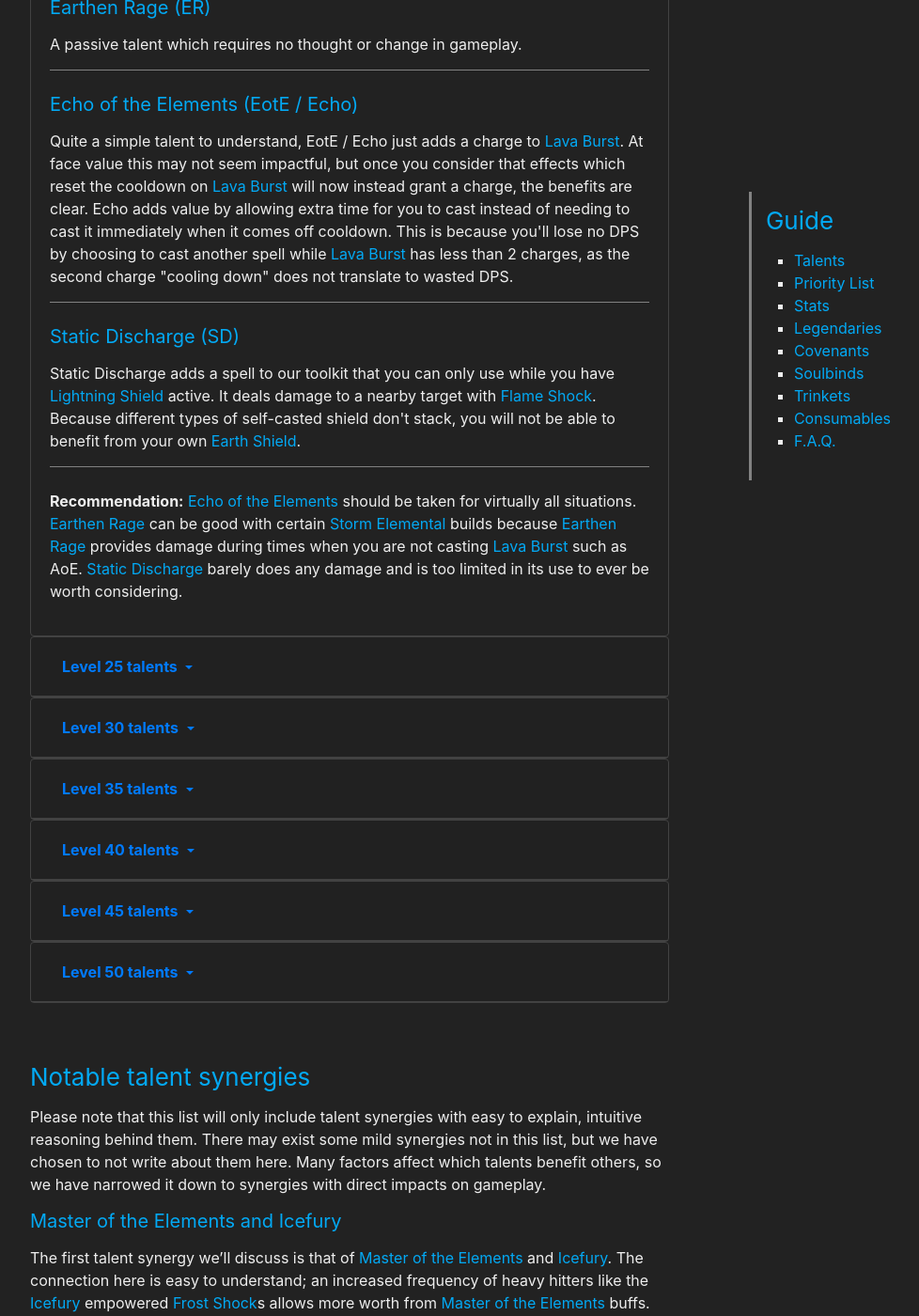
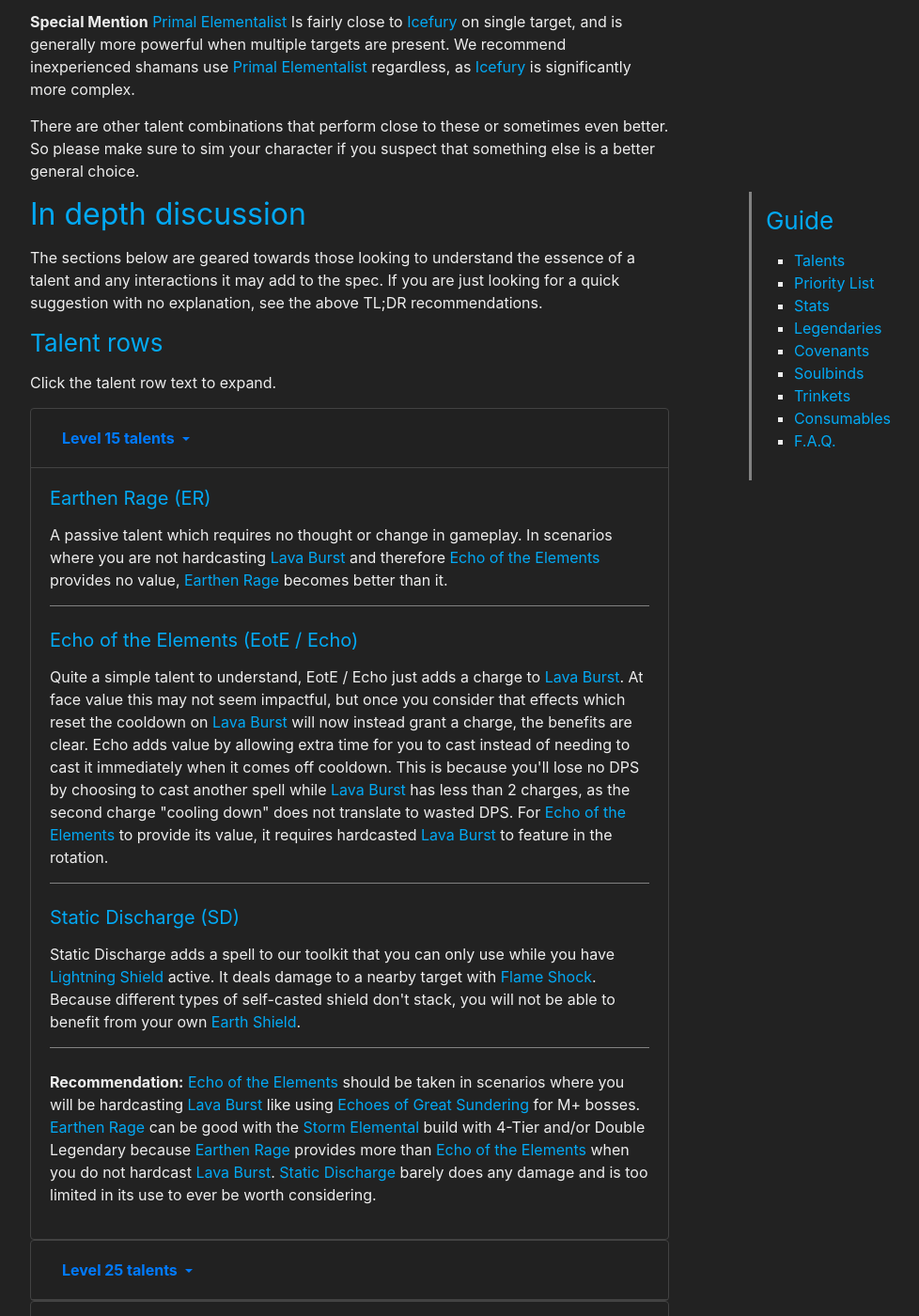
Before and after one commit to stormearthandlava/stormearthandlava.github.io, a Jekyll site: the page built from guide/general/talents.md, in a window 1280 px wide and 1400 px high, scrolled down 1705 px. Shown: the whole window at 94% size, without its empty margins (268-1246 px from the left). Built offline with Jekyll 4.4.1, drawn with Linux system fonts in a browser that asks for light colours; a script that is not in the unit is left out; some of the changed text lies outside the part shown.

Commit message:
Update talents.md

```diff
--- a/guide/general/talents.md
+++ b/guide/general/talents.md
@@ -14,7 +14,10 @@
 --- | ---
 Questing / Solo&nbsp;Content | 15: {{ site.data.talent.eote }}<br/> 25: {{ site.data.talent.eb }}<br/> 25: {{ site.data.talent.earth_shield }}<br/> 35: {{ site.data.talent.mote }}<br/> 40: {{ site.data.talent.natures_guardian }}<br/> 45: {{ site.data.talent.pe }}<br/> 50: {{ site.data.talent.sk }}
 Mythic+ | 15: {{ site.data.talent.echo }} **OR** {{ site.data.talent.er }} (with {{ site.data.talent.se }})<br/> 25: {{ site.data.talent.afs }}<br/> 30: {{ site.data.talent.sw }} **OR** {{ site.data.talent.static_charge }}<br/> 35: {{ site.data.talent.mote }} **OR** {{ site.data.talent.se }}<br/> 40: {{ site.data.talent.natures_guardian }} **OR** {{ site.data.talent.ancestral_guidance }}<br/> 45: {{ site.data.talent.pe }}<br/> 50: {{site.data.talent.sk}}
-Raid / Single&nbsp;Target | 15: {{ site.data.talent.echo }}<br/> 25: {{ site.data.talent.eb }}<br/> 30: {{ site.data.talent.sw }}<br/> 35: {{ site.data.talent.mote }}<br/> 40: {{ site.data.talent.natures_guardian }} **OR** {{ site.data.talent.wrt }}<br/> 45: {{ site.data.talent.if }} **OR** {{ site.data.talent.pe }}<br/> 50: {{ site.data.talent.sk }}
+Mythic+ with 4-Tier Set and/or Double Legendary | 15: {{ site.data.talent.eote }} **OR** {{ site.data.talent.er }} *See In depth discussion section* <br/> 25: {{ site.data.talent.afs }} <br/> 30: {{ site.data.talent.sw }} **OR** {{ site.data.talent.static_charge }} <br/> 35: {{ site.data.talent.se }} <br/> 40: {{ site.data.talent.ancestral_guidance }} **OR** {{ site.data.talent.natures_guardian }} <br/> 45: {{ site.data.talent.pe }} <br/> 50: {{ site.data.talent.sk }}
+Raid / Single Target (Standard) | 15: {{ site.data.talent.echo }}<br/> 25: {{ site.data.talent.eb }}<br/> 30: {{ site.data.talent.sw }}<br/> 35: {{ site.data.talent.mote }}<br/> 40: {{ site.data.talent.natures_guardian }} **OR** {{ site.data.talent.wrt }}<br/> 45: {{ site.data.talent.if }} **OR** {{ site.data.talent.pe }}<br/> 50: {{ site.data.talent.sk }}
+Raid / Single Target with 4-Tier Set and/or Double Legendary | 15: {{ site.data.talent.er }} <br/> 25: {{ site.data.talent.afs }} <br/> 30: {{ site.data.talent.sw }} **OR** {{ site.data.talent.static_charge }} <br/> 35: {{ site.data.talent.se }} <br/> 40: {{ site.data.talent.natures_guardian }} **OR** {{ site.data.talent.ancestral_guidance }} <br/> 45: {{ site.data.talent.pe }} <br/> 50: {{ site.data.talent.sk }} **OR** {{ site.data.talent.up }} *See In depth discussion section*
+
 
 **Special Mention** {{ site.data.talent.pe }} Is fairly close to {{ site.data.talent.if }} on single target, and is generally more powerful when multiple targets are present. We recommend inexperienced shamans use {{ site.data.talent.pe }} regardless, as {{ site.data.talent.if }} is significantly more complex.
 
@@ -39,15 +42,15 @@
         <div id="L15-collapse" class="collapse show" aria-labelledby="L15" data-parent="#accordion">
             <div class="card-body">
                 <h4>{{site.data.talent.er}} (ER)</h4>
-                <p>A passive talent which requires no thought or change in gameplay.</p>
+                <p>A passive talent which requires no thought or change in gameplay. In scenarios where you are not hardcasting {{ site.data.spell.lava_burst }} and therefore {{ site.data.talent.eote }} provides no value, {{ site.data.talent.er }} becomes better than it.</p>
                 <hr><br/>
                 <h4>{{site.data.talent.eote}} (EotE / Echo)</h4>
-                <p> Quite a simple talent to understand, EotE / Echo just adds a charge to {{ site.data.spell.lvb }}. At face value this may not seem impactful, but once you consider that effects which reset the cooldown on {{ site.data.spell.lvb }} will now instead grant a charge, the benefits are clear. Echo adds value by allowing extra time for you to cast {{ site.data.spells.lvb }} instead of needing to cast it immediately when it comes off cooldown. This is because you'll lose no DPS by choosing to cast another spell while {{ site.data.spell.lvb }} has less than 2 charges, as the second charge "cooling down" does not translate to wasted DPS.</p>
+                <p> Quite a simple talent to understand, EotE / Echo just adds a charge to {{ site.data.spell.lvb }}. At face value this may not seem impactful, but once you consider that effects which reset the cooldown on {{ site.data.spell.lvb }} will now instead grant a charge, the benefits are clear. Echo adds value by allowing extra time for you to cast {{ site.data.spells.lvb }} instead of needing to cast it immediately when it comes off cooldown. This is because you'll lose no DPS by choosing to cast another spell while {{ site.data.spell.lvb }} has less than 2 charges, as the second charge "cooling down" does not translate to wasted DPS. For {{ site.data.talent.eote }} to provide its value, it requires hardcasted {{ site.data.spell.lvb }} to feature in the rotation.</p>
                 <hr><br/>
                 <h4>{{site.data.talent.sd}} (SD)</h4>
                 <p> Static Discharge adds a spell to our toolkit that you can only use while you have {{ site.data.spell.lightning_shield }} active. It deals damage to a nearby target with {{ site.data.spell.fs }}. Because different types of self-casted shield don't stack, you will not be able to benefit from your own {{site.data.talent.earth_shield}}.</p>
                 <hr><br/>
-                <p markdown="1">**Recommendation:** {{site.data.talent.eote}} should be taken for virtually all situations. {{site.data.talent.er}} can be good with certain {{site.data.talent.storm_elemental}} builds because {{site.data.talent.er}} provides damage during times when you are not casting {{site.data.spell.lava_burst}} such as AoE. {{site.data.talent.sd}} barely does any damage and is too limited in its use to ever be worth considering.</p>
+                <p markdown="1">**Recommendation:** {{site.data.talent.eote}} should be taken in scenarios where you will be hardcasting {{ site.data.spell.lvb }} like using {{ site.data.legendary.eogs }} for M+ bosses. {{site.data.talent.er}} can be good with the {{site.data.talent.storm_elemental}} build with 4-Tier and/or Double Legendary because {{site.data.talent.er}} provides more than {{ site.data.talent.eote }} when you do not hardcast {{ site.data.spell.lvb }}. {{site.data.talent.sd}} barely does any damage and is too limited in its use to ever be worth considering.</p>
             </div>
         </div>
     </div>
@@ -63,12 +66,12 @@
                 <p>When you cast {{ site.data.spell.eq }} or {{ site.data.spell.es }}, you have a chance to immediately refund all the Maelstrom spent. This allows for increased burst but with the caveat that at a 25% chance, it is quite random and can't be reliably used for burst damage.</p>
                 <hr><br/>
                 <h4>{{site.data.talent.ecs}} (EcS)</h4>
-                <p> Duplicates the next offensive spell used, after 1 second. The duplicate behaves like a normal cast. It is best to use this on {{ site.data.spell.es }} on single target and {{ site.data.spell.eq }} on AoE. The echoed spell does not benefit from any buffs present when the triggering spell is cast, but will consume and benefit from them if a relevant buff is present when the echoed spell itself triggers. This spell has good flexibility between Single Target and AoE.</p>
+                <p> Duplicates the next offensive spell used, after 1 second. The duplicate behaves like a normal cast. It is best to use this on {{ site.data.spell.es }} on single target *without* 4-Tier, {{ site.data.spell.lvb }} *with* 4-Tier, and {{ site.data.spell.eq }} on AoE. The echoed spell does not benefit from any buffs present when the triggering spell is cast, but will consume and benefit from them if a relevant buff is present when the echoed spell itself triggers. This spell has good flexibility between Single Target and AoE.</p>
                 <hr><br/>
                 <h4>{{site.data.talent.eb}} (EB)</h4>
                 <p> This is a relatively short CD (12 sec) that grants a random secondary stat buff (Critical Strike, Haste, or Mastery) for 10 seconds. It should be used on cooldown, and you should not behave differently based on which buff you get -- just treat it as a passive increase.</p>
                 <hr><br/>
-                <p markdown="1">**Recommendation:** {{site.data.talent.eb}} for single target. {{site.data.talent.afs}} is usually the clear winner for 3+ targets. {{site.data.talent.ecs}} despite offering greater control of your damage across more than just one damage profile, it is undertuned relative to the other options in their preferred scenarios and is not chosen unless you've also chosen to use {{site.data.legendary.eeq}}.</p>
+                <p markdown="1">**Recommendation:** {{site.data.talent.eb}} for single target with standard build. {{site.data.talent.afs}} is usually the clear winner for 3+ targets, but is also better than the alternatives for the 4-Tier {{ site.data.talent.se }} build. {{site.data.talent.ecs}} despite offering greater control of your damage across more than just one damage profile, it is undertuned relative to the other options in their preferred scenarios and is not chosen unless you've also chosen to use {{site.data.legendary.eeq}}.</p>
             </div>
         </div>
     </div>
@@ -110,7 +113,7 @@
                 <h4>{{site.data.talent.lmt}} (LMT)</h4>
                 <p> Offers some nice AOE on a moderate cooldown, especially when encounter timing allows you to get high-value casts on or near cooldown. Its long duration and static location make it hard to use.</p>
                 <hr><br/>
-                <p markdown="1">**Recommendation:** {{ site.data.talent.mote }} is the default choice in raiding and is viable for M+ use. {{ site.data.talent.se }} is the default choice for M+ and has specific uses in raid content where externals or burst aoe are required. When taking {{site.data.talent.se}} you should also take {{site.data.talent.pe}} to make use of {{site.data.spell.eye_of_the_storm}}. {{ site.data.talent.lmt }} has reasonable base power however the buffs to our base AoE spells ({{site.data.spell.cl}} and {{site.data.spell.eq}} in [9.0.5](https://shadowlands.wowhead.com/guides/shaman-class-changes-shadowlands-patch-9-0-5) means the alternatives have increased value relative to {{site.data.talent.lmt}} making it less appealing.
+                <p markdown="1">**Recommendation:** {{ site.data.talent.mote }} is the Standard choice in raiding and is viable for M+ use. {{ site.data.talent.se }} is the default choice for M+ and has specific uses in raid content where externals or burst aoe are required, with active 4-Tier {{ site.data.talent.se }} becomes the strongest in all PvE content. When taking {{ site.data.talent.se }} you should also take {{ site.data.talent.pe }} to make use of {{ site.data.spell.eye_of_the_storm }}. {{ site.data.talent.lmt }} has reasonable base power however the buffs to our base AoE spells ({{ site.data.spell.cl }} and {{site.data.spell.eq}} in [9.0.5](https://shadowlands.wowhead.com/guides/shaman-class-changes-shadowlands-patch-9-0-5) means the alternatives have increased value relative to {{site.data.talent.lmt}} making it less appealing.
                 </p>
             </div>
         </div>
@@ -164,7 +167,7 @@
                 <h4>{{site.data.talent.if}} (IF)</h4>
                 <p markdown="1">This is to be used on cooldown assuming you can cast all four empowered {{ site.data.spell.frs }}s. {{ site.data.talent.if }} empowered {{ site.data.spell.frs }} generate Maelstrom. This gives you more liberty in when you can use {{ site.data.talent.if }} charges, potentially for brief moments in the 15 second buff window where you will move for a few GCDs.</p>
                 <hr><br/>
-                <p markdown="1">**Recommendation:** {{ site.data.talent.if }} in combination with {{ site.data.talent.mote }} and {{ site.data.talent.echo }} is the default choice versus one target. Alternatively {{ site.data.talent.pe }} can be used. Both talents are pretty much equivalent on single target, with {{ site.data.talent.pe }} becoming better when more targets are available. {{ site.data.talent.sop }} stays similarly to how it performed in BFA but in Shadowlands there aren't any borrowed power sources that make it more valuable than the alternatives, this means there is currently no PvE situation where using {{site.data.talent.sop}} is recommended.</p>
+                <p markdown="1">**Recommendation:** {{ site.data.talent.if }} in combination with {{ site.data.talent.mote }} and {{ site.data.talent.echo }} is the Standard choice versus one target. Alternatively {{ site.data.talent.pe }} can be used as an easier version of the Standard build or if AoE is expected. {{ site.data.talent.sop }} stays similarly to how it performed in BFA but in Shadowlands there aren't any borrowed power sources that make it more valuable than the alternatives, this means there is currently no PvE situation where using {{site.data.talent.sop}} is recommended. If you *do* opt to use {{ site.data.talent.sop }} then currently using its buff on {{ site.data.talent.lb }} is ideal</p>
             </div>
         </div>
     </div>
@@ -177,15 +180,15 @@
         <div id="L50-collapse" class="collapse" aria-labelledby="L50" data-parent="#accordion">
             <div class="card-body">
                 <h4>{{ site.data.talent.up }} (UP)</h4>
-                <p markdown="1">An interesting buff that creates some *swing* in the spec, a tangible speeding up and slowing down of casts provided you're lucky with {{ site.data.spell.mastery }} procs. This is especially noticeable in AOE, where you can regularly get in excess of 10 stacks for a total of 20%+ haste for a few seconds. Regardless of its obvious dependency on our {{ site.data.spell.mastery }}, this talent works better with a lot of Haste.</p>
+                <p markdown="1">An interesting buff that creates some *swing* in the spec, a tangible speeding up and slowing down of casts provided you're lucky with {{ site.data.spell.mastery }} procs. This is especially noticeable in AOE, where you can regularly get in excess of 10 stacks for a total of 20%+ haste for a few seconds. Regardless of its obvious dependency on our {{ site.data.spell.mastery }}, this talent works better with a lot of Haste in addition to providing more of its potential value when you aren't forced to move often.</p>
                 <hr><br/>
                 <h4>{{ site.data.talent.sk }} (SK)</h4>
                 <p markdown="1">This ability buffs your next two {{ site.data.spell.lb }} and {{ site.data.spell.cl }}. If you decide to use {{ site.data.spell.lb }}, its damage is buffed. {{ site.data.talent.sk }} forces {{ site.data.spell.lb }} and {{ site.data.spell.cl }} to trigger their baseline Overloads. This means, that {{ site.data.spell.lb }} will be forced to overload once and {{ site.data.spell.cl }} overloads on each target hit.</p>
                 <hr><br/>
                 <h4>{{ site.data.talent.asc }} (Asc)</h4>
-                <p markdown="1">An additional cooldown that refreshes all active {{site.data.spell.fs}} to 18 seconds, immediately fires {{site.data.spell.lvb}} at all targets with {{site.data.spell.fs}}, removes the cooldown on {{site.data.spell.lvb}}, and increases  {{site.data.spell.lvb}} damage by your Critical Strike chance. Additionally your {{site.data.spell.cl}} gets replaced by {{site.data.spell.lvbm}}. You should adjust your casts during {{site.data.talent.asc}} as per the <a href="priority_list.html">priority list</a> page.</p>
+                <p markdown="1">An additional cooldown that refreshes all active {{ site.data.spell.fs }} to 18 seconds, immediately fires {{ site.data.spell.lvb }} at all targets with {{ site.data.spell.fs }}, removes the cooldown on {{ site.data.spell.lvb }}, and increases {{ site.data.spell.lvb }} damage by your Critical Strike chance. Additionally your {{ site.data.spell.cl }} gets replaced by {{ site.data.spell.lvbm }}. You should adjust your casts during {{ site.data.talent.asc }} as per the <a href="priority_list.html">priority list</a> page.</p>
                 <hr><br/>
-                <p markdown="1">**Recommendation:** {{ site.data.talent.sk }} for all situations. {{ site.data.talent.asc }} offers some strong 15 second burst but can't compete in terms of mobility and versatility. {{ site.data.talent.up }} is just weak and even if it were possible to sim identically to {{ site.data.talent.sk }} it requires constant casting and no movement to provide its dps. Because this isn't possible this talent can be considered non-existant.</p>
+                <p markdown="1">**Recommendation:** {{ site.data.talent.sk }} for the majority of situations. {{ site.data.talent.asc }} offers some strong 15 second burst but can't compete in terms of mobility and versatility. {{ site.data.talent.up }} is typically considered weak however when 4-Tier is achieved this becomes better than {{ site.data.talent.sk }} if the situation suits its movement requirements. {{ site.data.talent.sk }} will still remain the safe default option, but there is definite potential for {{ site.data.talent.up }} to be utilised if you can minimize movement.</p>
             </div>
         </div>
     </div>
```
Also changed, not shown: other parts of guide/general/talents.md (+2 -2 lines).
